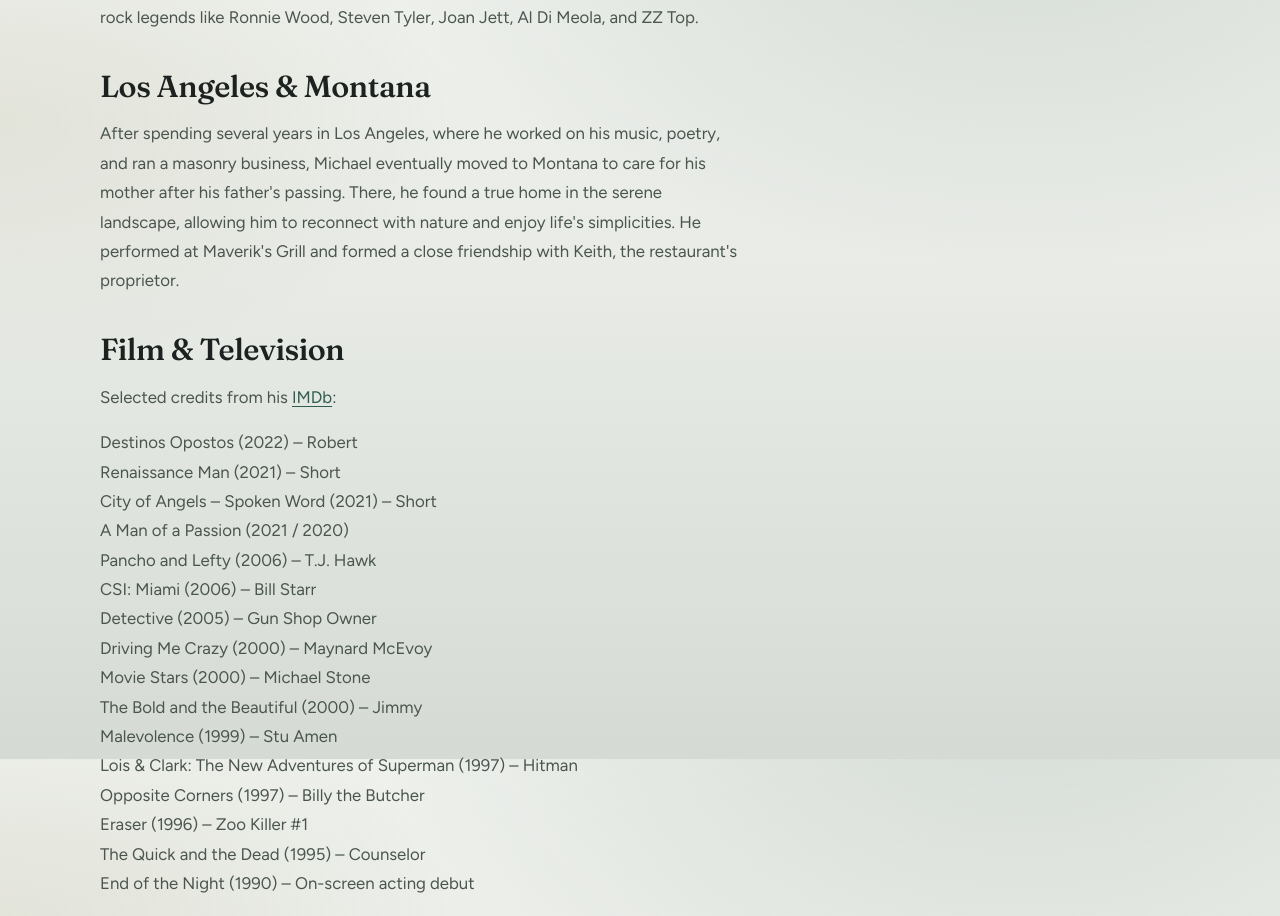
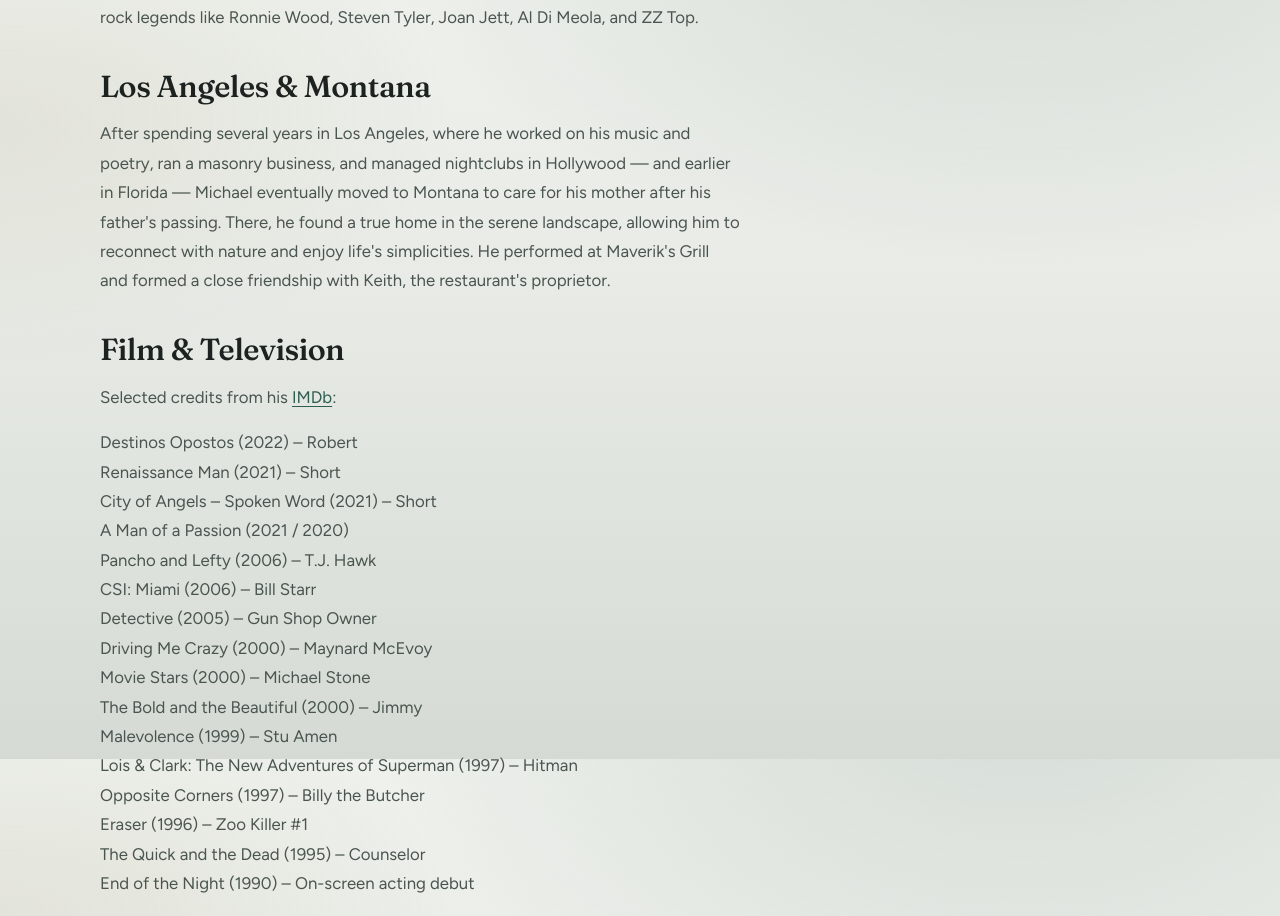
Before and after one commit to LeifChristian/michaelstone, a React (Vite) app: page /biography in a window 1280 px wide. Shown: the part 841-1757 px from the top of the page. Built offline with nearby package versions, Linux system fonts and the light colour scheme.

Commit message:
Mention nightclub management in Florida and Hollywood
Co-authored-by: Cursor <cursoragent@cursor.com>

```diff
--- a/content/biography.md
+++ b/content/biography.md
@@ -12,7 +12,7 @@ Michael faced numerous struggles throughout his life, including battles with dru
 
 ## Los Angeles & Montana
 
-After spending several years in Los Angeles, where he worked on his music, poetry, and ran a masonry business, Michael eventually moved to Montana to care for his mother after his father's passing. There, he found a true home in the serene landscape, allowing him to reconnect with nature and enjoy life's simplicities. He performed at Maverik's Grill and formed a close friendship with Keith, the restaurant's proprietor.
+After spending several years in Los Angeles, where he worked on his music and poetry, ran a masonry business, and managed nightclubs in Hollywood — and earlier in Florida — Michael eventually moved to Montana to care for his mother after his father's passing. There, he found a true home in the serene landscape, allowing him to reconnect with nature and enjoy life's simplicities. He performed at Maverik's Grill and formed a close friendship with Keith, the restaurant's proprietor.
 
 ## Film & Television
 
--- a/src/pages/Home.tsx
+++ b/src/pages/Home.tsx
@@ -73,7 +73,7 @@ export function Home() {
 
         <h3>Los Angeles &amp; Montana</h3>
         <p>
-          After spending several years in Los Angeles, where he worked on his music, poetry, and ran a masonry business, Michael eventually moved to Montana to care for his mother after his father's passing. There, he found a true home in the serene landscape, allowing him to reconnect with nature and enjoy life's simplicities. He performed at Maverik's Grill and formed a close friendship with Keith, the restaurant's proprietor.
+          After spending several years in Los Angeles, where he worked on his music and poetry, ran a masonry business, and managed nightclubs in Hollywood — and earlier in Florida — Michael eventually moved to Montana to care for his mother after his father's passing. There, he found a true home in the serene landscape, allowing him to reconnect with nature and enjoy life's simplicities. He performed at Maverik's Grill and formed a close friendship with Keith, the restaurant's proprietor.
         </p>
 
         <h3>Film &amp; Television</h3>
```
